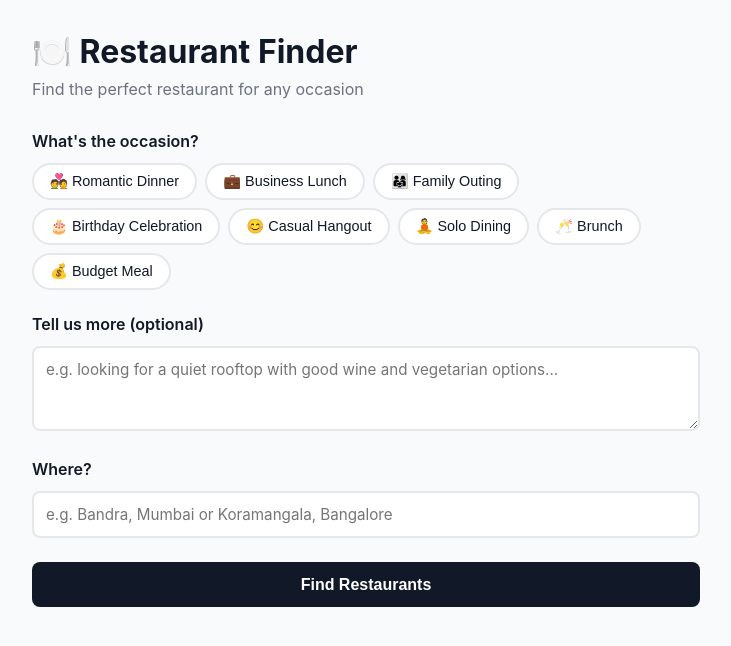
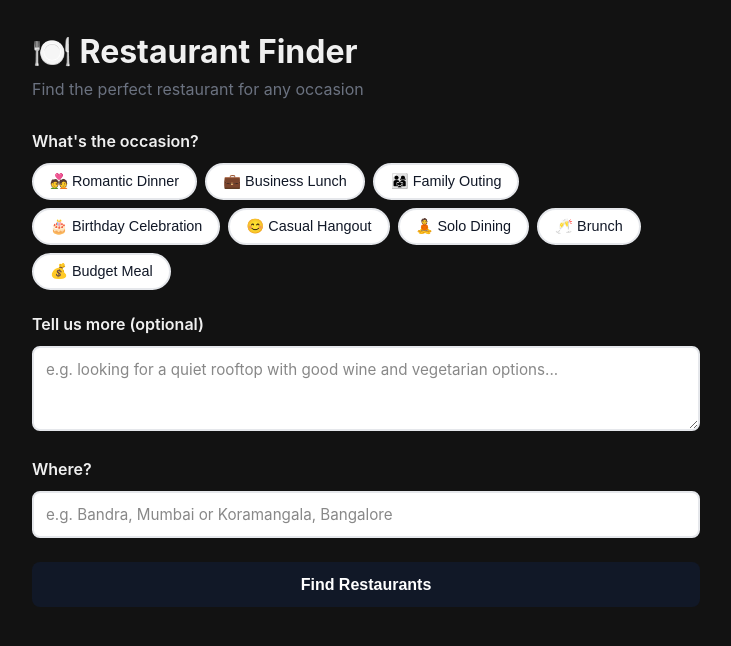
Before and after one commit to vishesh-arora/restaurant-finder, a Next.js app: page / in a window 1280 px wide. Shown: the top 646 px of the page, without its empty margins (274-1005 px from the left). Built offline with nearby package versions, Linux system fonts and the light colour scheme.

Commit message:
Update globals.css

```diff
--- a/app/globals.css
+++ b/app/globals.css
@@ -6,8 +6,8 @@
 
 body {
   font-family: -apple-system, BlinkMacSystemFont, 'Segoe UI', Roboto, Oxygen, sans-serif;
-  background-color: #f9fafb;
-  color: #111827;
+  background-color: #121212;
+  color: #f0f0f0;
 }
 
 button {
@@ -17,3 +17,20 @@ button {
 input, textarea {
   font-family: inherit;
 }
+
+::placeholder {
+  color: #888;
+}
+
+::-webkit-scrollbar {
+  width: 8px;
+}
+
+::-webkit-scrollbar-track {
+  background: #1e1e1e;
+}
+
+::-webkit-scrollbar-thumb {
+  background: #B22222;
+  border-radius: 4px;
+}
```
